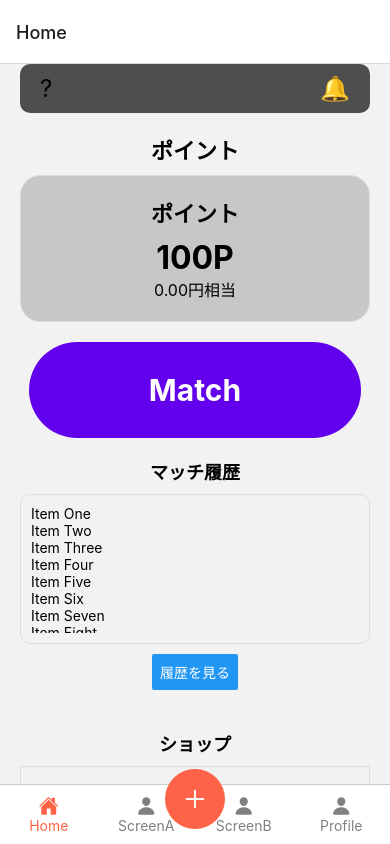
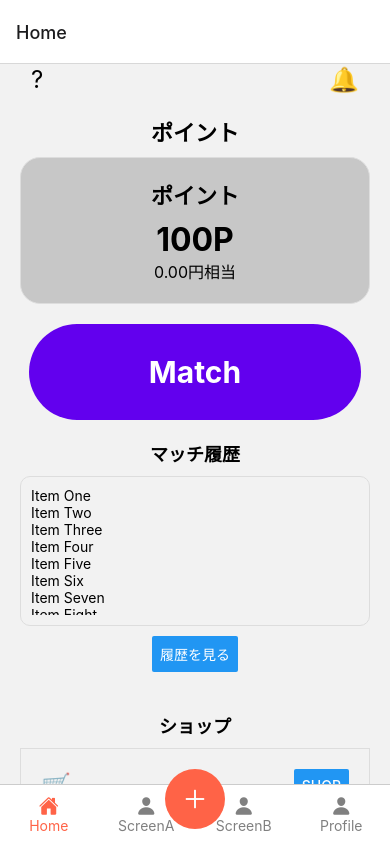
Before and after one commit to kakubakudan/Wanna_Match, a React Native app: screen /Home in a window 390 px wide. Built offline with nearby package versions, Linux system fonts and the light colour scheme.

Commit message:
Implemented bottom tab navigation and connected Match button

```diff
--- a/App.js
+++ b/App.js
@@ -5,6 +5,7 @@ import { createStackNavigator } from '@react-navigation/stack';
 import { View, Text, TouchableOpacity, StyleSheet } from 'react-native';
 import Ionicons from 'react-native-vector-icons/Ionicons';
 import HomeScreen from './src/screens/HomeScreen';
+import MatchHistoryScreen from './src/screens/MatchHistoryScreen';
 import ProfileScreen from './src/screens/ProfileScreen';
 
 const Stack = createStackNavigator();
--- a/src/screens/HomeScreen.js
+++ b/src/screens/HomeScreen.js
@@ -9,12 +9,17 @@ const HomeScreen = ({ navigation }) => {
         {/* ヘッダーボタン */}
         <View style={styles.header}>
           <TouchableOpacity style={styles.headerButton} onPress={() => alert('Help button pressed')}>
-            <Text style={styles.headerButtonText}>?</Text>
-          </TouchableOpacity>
-          <TouchableOpacity style={[styles.headerButton, { marginLeft: 20 }]} onPress={() => alert('Notification button pressed')}>
-              <Text style={styles.headerButtonText}>🔔</Text>
-          </TouchableOpacity>
-        </View>
+           <View style={styles.iconBackground}>
+             <Text style={styles.headerButtonText}>?</Text>
+           </View>
+         </TouchableOpacity>
+         <TouchableOpacity style={styles.headerButton} onPress={() => alert('Notification button pressed')}>
+           <View style={styles.iconBackground}>
+             <Text style={styles.headerButtonText}>🔔</Text>
+           </View>
+         </TouchableOpacity>
+       </View>
+
 
 
 
@@ -29,8 +34,8 @@ const HomeScreen = ({ navigation }) => {
         </View>
 
         {/* Matchボタン */}
-        <TouchableOpacity style={styles.matchButton} onPress={() => navigation.navigate('MatchScreen')}>
-          <Text style={styles.matchButtonText}>Match</Text>
+        <TouchableOpacity style={styles.MatchButton} onPress={() => navigation.navigate('MatchScreen')}>
+          <Text style={styles.MatchButtonText}>Match</Text>
         </TouchableOpacity>
 
         {/* マッチ履歴 */}
@@ -80,15 +85,17 @@ const styles = StyleSheet.create({
   header: {
     flexDirection: 'row',
     justifyContent: 'space-between',
-    alignItems: 'center',  // 垂直方向に中央揃え
+    alignItems: 'center',
     width: '100%',
-    borderRadius: 10,
-    backgroundColor: '#4e4e4e',
-    paddingHorizontal: 10, // 左右にパディングを追加
+    paddingHorizontal: 10,
   },
   headerButton: {
-    // contentOffsetを削除
-    padding: 10,  // ボタン自体にパディングを追加して押しやすく
+    // 必要に応じて調整
+  },
+  iconBackground: {
+    borderRadius: 5,
+    padding: 1,
+    borderRadius: 50,// アイコンの周りにパディングを追加
   },
   headerButtonText: {
     fontSize: 24,
@@ -119,14 +126,14 @@ const styles = StyleSheet.create({
   pointEquivalent: {
     fontSize: 16,
   },
-  matchButton: {
+  MatchButton: {
     backgroundColor: '#6200EE',
     paddingVertical: 30,
     paddingHorizontal: 120,
     borderRadius: 50,
     marginVertical: 0,
   },
-  matchButtonText: {
+  MatchButtonText: {
     color: '#FFF',
     fontSize: 30,
     fontWeight: 'bold',
@@ -145,7 +152,7 @@ const styles = StyleSheet.create({
     maxHeight: 150, // 必要に応じて高さを調整
     width: '100%',
     borderWidth: 1,
-    borderColor: '#DDD',
+    borderColor: '#ddd',
     padding: 10,
     borderRadius: 10,
     marginBottom: 10,
--- a/src/screens/MatchHistoryScreen.js
+++ b/src/screens/MatchHistoryScreen.js
@@ -6,7 +6,7 @@ const MatchHistoryScreen = () => {
   return (
     <View style={styles.container}>
       <Text style={styles.title}>Match History Screen</Text>
-      {/* マッチ履歴画面の内容をここに追加 */}
+
     </View>
   );
 };
--- a/src/screens/MatchScreen.js
+++ b/src/screens/MatchScreen.js
@@ -6,12 +6,12 @@ const MatchScreen = () => {
   return (
     <View style={styles.container}>
       <Text style={styles.title}>Match Screen</Text>
-      {/* マッチ画面の内容をここに追加 */}
     </View>
   );
 };
 
 const styles = StyleSheet.create({
+
   container: {
     flex: 1,
     justifyContent: 'center',
--- a/src/screens/ProfileScreen.js
+++ b/src/screens/ProfileScreen.js
@@ -5,7 +5,7 @@ import { View, Text, StyleSheet } from 'react-native';
 const ProfileScreen = () => {
   return (
     <View style={styles.container}>
-      <Text style={styles.text}>Profile Screen</Text>
+      <Text style={styles.text}>Profile Scrjibgjgdjgkeen</Text>
     </View>
   );
 };
```
